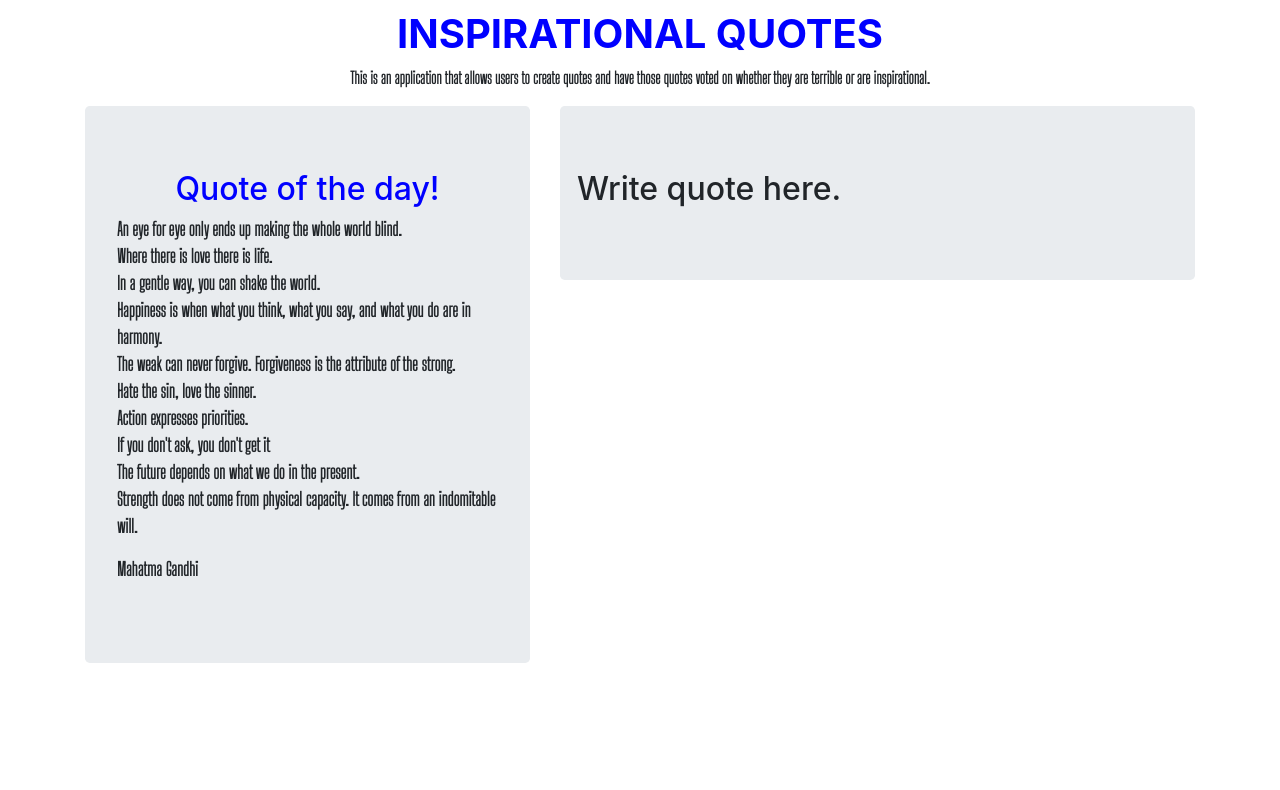
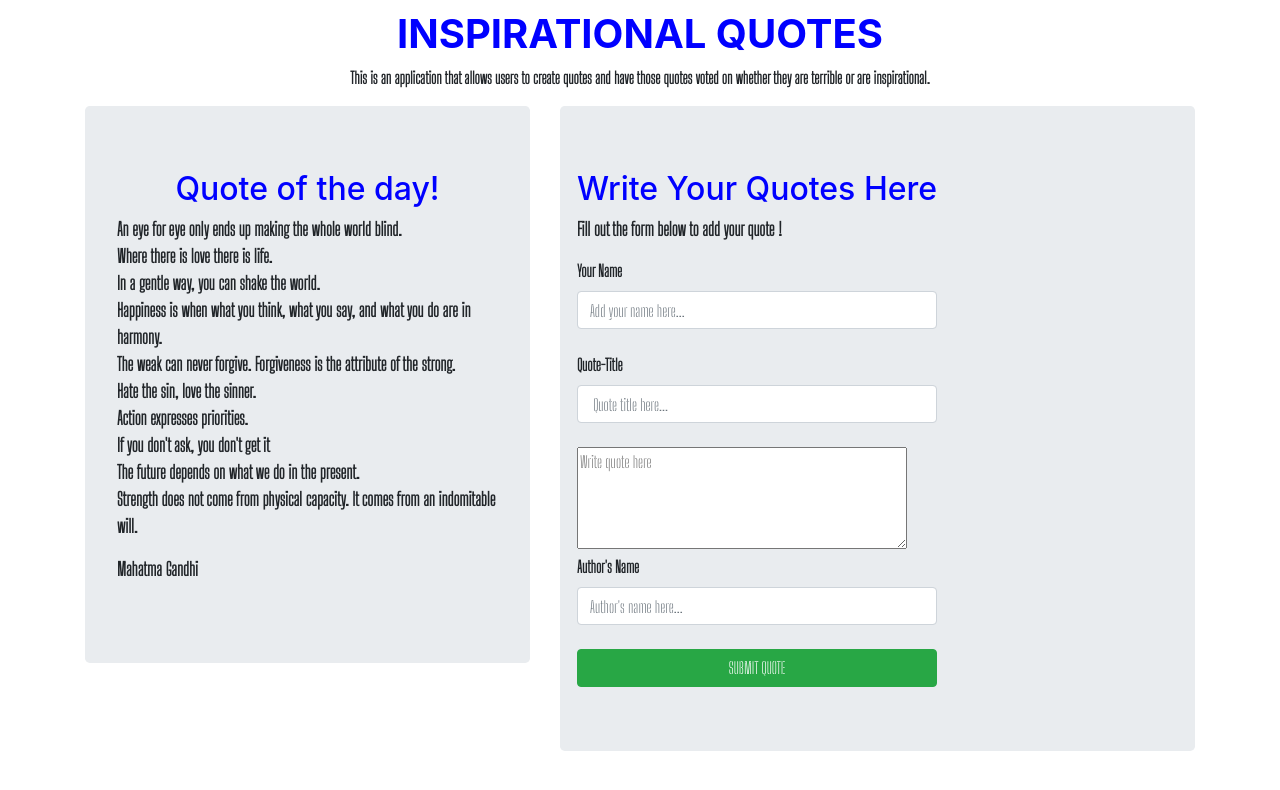
Before and after one commit to Kennedy-karuri/My-Quote, an Angular app: page / in a window 1280 px wide. Shown: the top 790 px of the page. Built offline with nearby package versions, Linux system fonts and the light colour scheme.

Commit message:
modified form component

```diff
--- a/src/app/forms/forms.component.css
+++ b/src/app/forms/forms.component.css
@@ -0,0 +1,15 @@
+h2{
+    text-align: center;
+    color: blue;
+}
+
+p{
+    font-family: 'Big Shoulders Stencil Display', cursive;
+    font-size: large;
+    font-weight: bold;
+}
+
+form{
+    font-family:'Big Shoulders Stencil Display', cursive;
+    font-weight: bold;
+}
--- a/src/app/quote/quote.component.html
+++ b/src/app/quote/quote.component.html
@@ -1,6 +1,7 @@
 <div class="jumbotron">
     <div class="row">
-        <div class="col-md- 7"></div>
-    <h2>Write quote here.</h2>
+        <div class="col-md- 7">
+    <app-forms></app-forms>
     </div>
 </div>
+</div>
```
Also changed, not shown: 1 other file (tests, documents, lock files or other folders).
